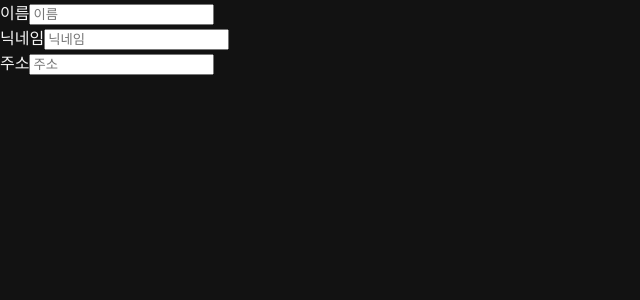
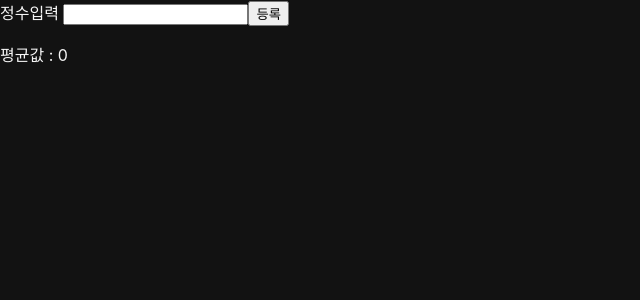
Before and after one commit to aranparrk/AI-Agent, a React (Create React App) app in the folder frontend/react/human-sample-react/: page / in a window 1280 px wide. Shown: the top 300 px of the page, without its empty margins (0-640 px from the left). Built offline with nearby package versions, Linux system fonts and the light colour scheme.

Commit message:
✨ add: useMemo 뼈대 구현

```diff
--- a/frontend/react/human-sample-react/src/App.js
+++ b/frontend/react/human-sample-react/src/App.js
@@ -12,6 +12,7 @@
 import MemberPractice from "./MemberPractice";
 import Count from "./Count.js";
 import Information from "./Information";
+import Average from "./Average";
 
 // const data = [
 //   {
@@ -140,7 +141,7 @@
 
   return (
     <>
-      <Information />
+      <Average />
     </>
   );
 }
--- /dev/null
+++ b/frontend/react/human-sample-react/src/Average.js
@@ -0,0 +1,38 @@
+import { useState, useMemo } from "react";
+
+const getAverage = (numbers) => {
+  console.log(numbers, "평균값 계산 중...");
+  if (numbers.length === 0) return 0;
+
+  const sum = numbers.reduce((a, b) => a + b);
+  return sum / numbers.length;
+};
+
+const Average = () => {
+  const [list, setList] = useState([]);
+  const [number, setNumber] = useState("");
+
+  const onInsert = (e) => {
+    const nextList = [...list, parseInt(number)];
+    setList(nextList);
+    setNumber("");
+  };
+
+  return (
+    <>
+      <label>
+        정수입력{" "}
+        <input
+          type="text"
+          value={number}
+          onChange={(e) => setNumber(e.target.value)}
+        />
+      </label>
+      <button onClick={onInsert}>등록</button>
+      <ul>{list && list.map((e, index) => <li key={index}>{e}</li>)}</ul>
+      <p>평균값 : {getAverage(list)}</p>
+    </>
+  );
+};
+
+export default Average;
```
